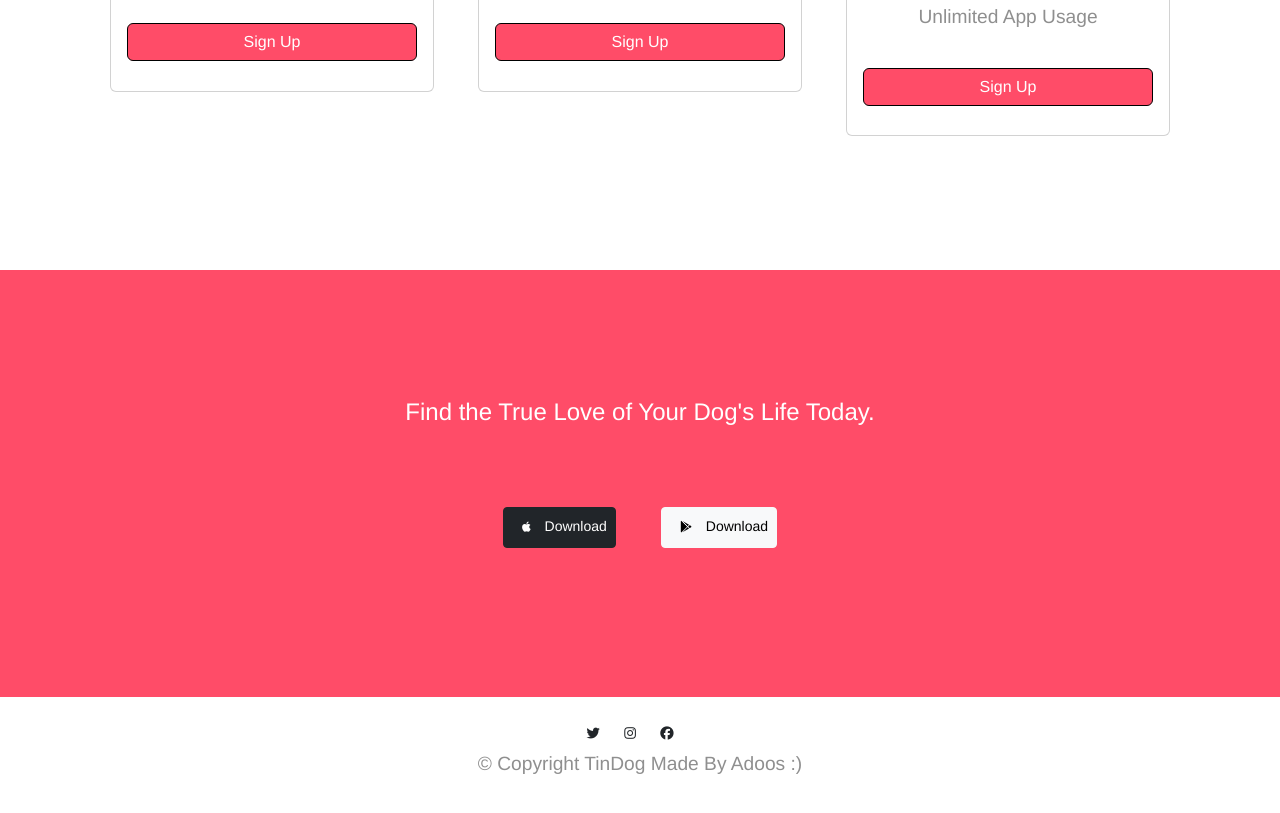
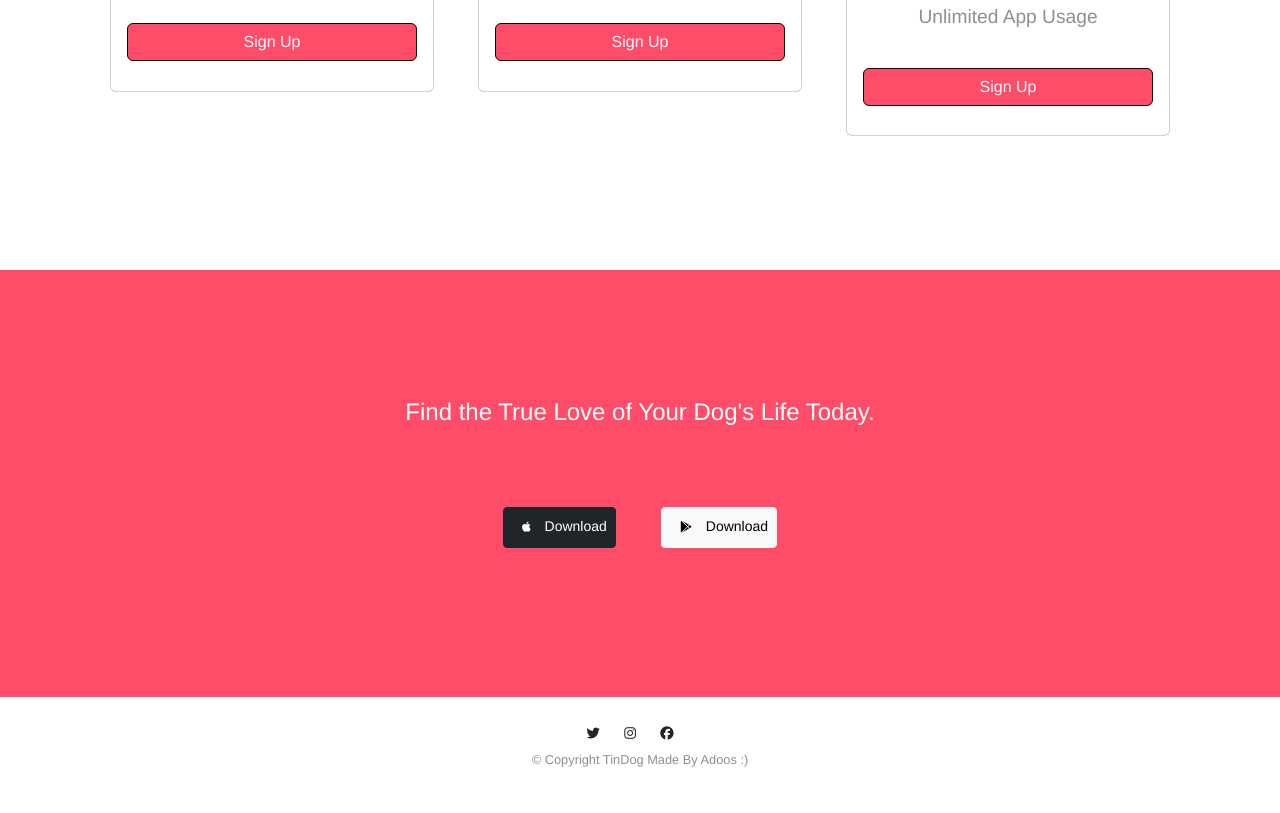
Before and after one commit to Adoosko/tindog, a plain HTML site: page index.html in a window 1280 px wide. Shown: the part 1888-2701 px from the top of the page. Drawn offline with nearby package versions, Linux system fonts and the light colour scheme; some icons are missing.

Commit message:
Update index.html

```diff
--- a/index.html
+++ b/index.html
@@ -224,7 +224,7 @@
     <i class="fa-brands fa-facebook"></i>
     <i class="fa-solids fa-envelope"></i>
 
-    <p>© Copyright TinDog Made By Adoos :)</p>
+    <p class="signature">© Copyright TinDog Made By Adoos :)</p>
 
   </footer>
 
```
